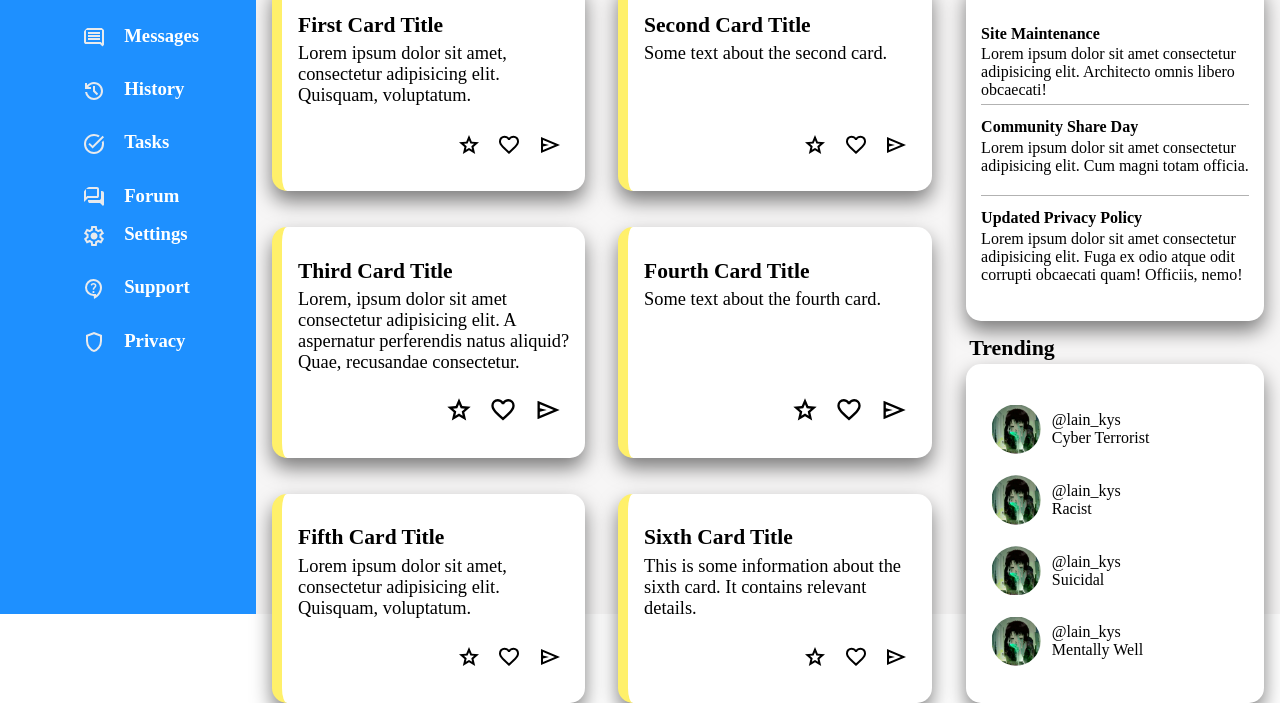
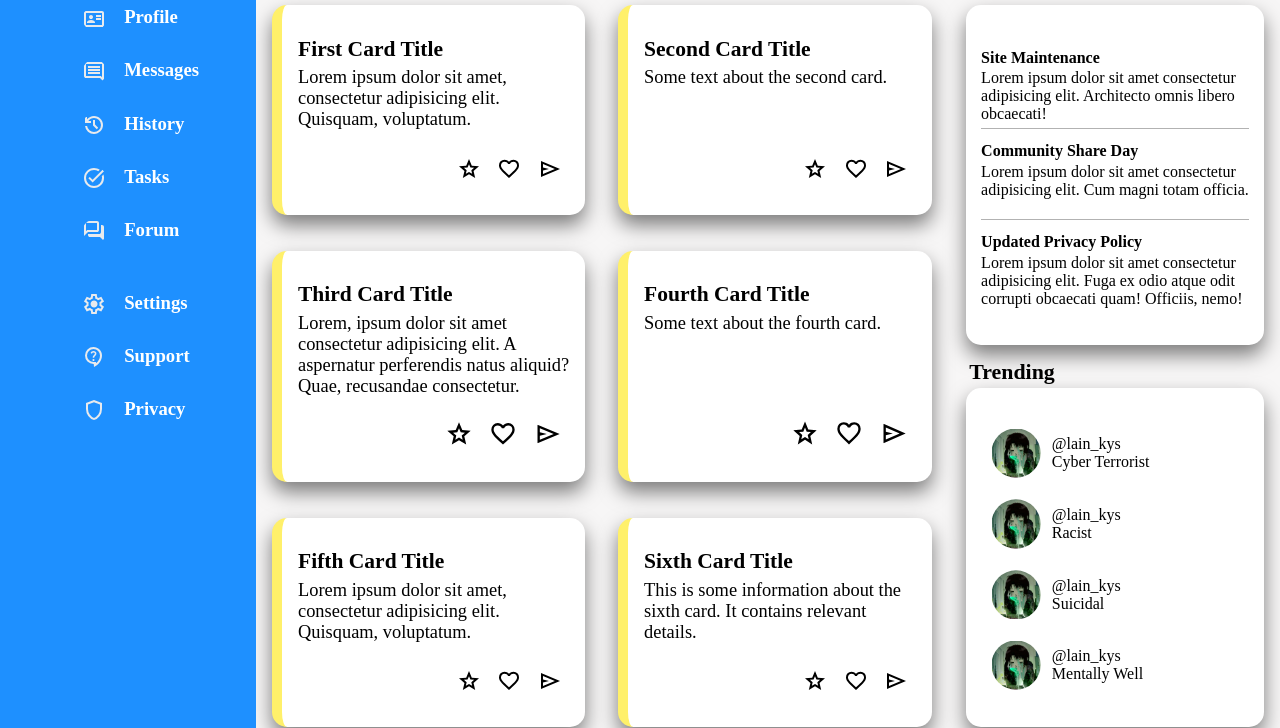
Before and after one commit to Ephraim-9/Admin-Dashboard, a plain HTML site: page index.html in a window 1280 px wide. Shown: the part 186-914 px from the top of the page. Before the commit the page ends 889 px from the top, so only its background shows below. Drawn offline with Linux system fonts and the light colour scheme.

Commit message:
fix height unit

```diff
--- a/styles.css
+++ b/styles.css
@@ -16,7 +16,7 @@ img {
 .container {
     display: grid;
     grid-template-columns: 20% 80%;
-    grid-template-rows: 100vh;
+    grid-template-rows: 100%;
 }
 
 .sidebar {
```
